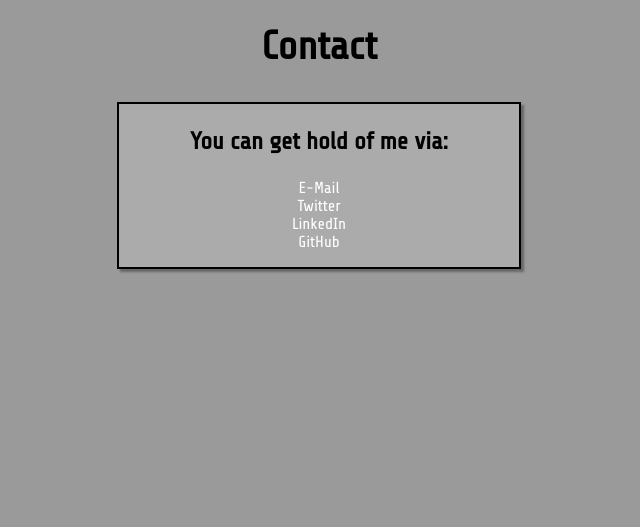
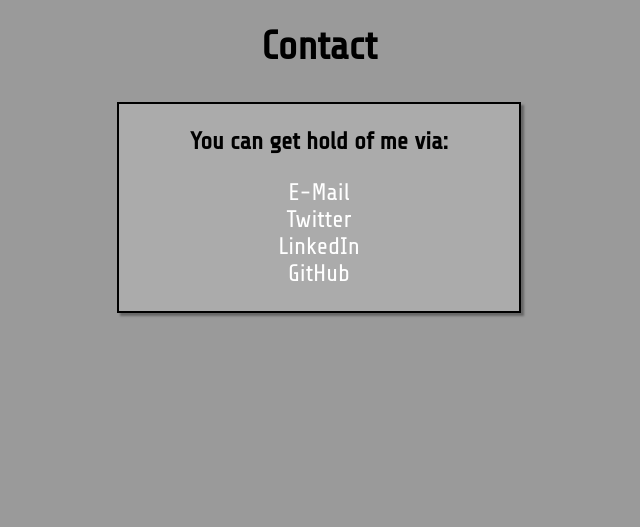
Before and after one commit to austinlesure/austinlesure.com, a Flask app: page /contact in a window 1280 px wide. Shown: the part 182-709 px from the top of the page, without its empty margins (321-961 px from the left). Run offline with Flask 2, Linux system fonts and the light colour scheme.

Commit message:
increased size of contact links

```diff
--- a/static/style.css
+++ b/static/style.css
@@ -76,7 +76,9 @@
 	padding-left: 0px;
 	list-style: none;
 }
-
+ul.contact {
+	font-size: 150%;
+}
 p.center {
 	text-align: center;
 }
```
